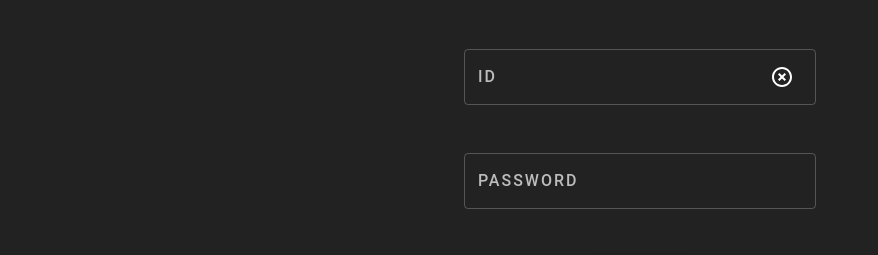
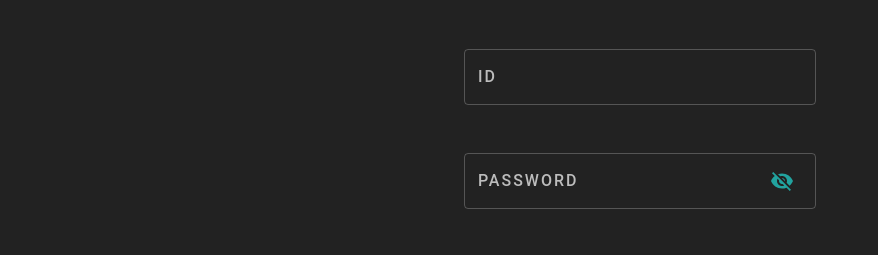
Before and after one commit to hjch0211/j-doodling-book, a React (Create React App) app: page /versatile-form in a window 1280 px wide. Shown: the part 159-414 px from the top of the page, without its empty margins (0-878 px from the left). Built offline with nearby package versions, Linux system fonts and the light colour scheme; a web font is replaced by a local one.

Commit message:
✨ Feat : adorements Input 생성 - 패스워드 보이게 하는 input 생성 - clear 버튼이 있는 input 생성

```diff
--- a/src/pages/VersatileForm/component/FormLogin/hook.ts
+++ b/src/pages/VersatileForm/component/FormLogin/hook.ts
@@ -6,8 +6,9 @@ const ID = "id";
 const PW = "password";
 
 export const useFormLogin = () => {
-  const { control, handleSubmit } = useForm();
+  const { control, handleSubmit, formState, setValue } = useForm();
   const createReg = createControlledReg(control);
+
   const reg = {
     email: createReg(ID, {
       validate: { isEmail: (val: string) => isEmail(val) || "이메일 형식이 올바르지 않습니다." },
@@ -20,10 +21,8 @@ export const useFormLogin = () => {
   const onSubmit = handleSubmit(async (data) => {
     // [Todo] MSW 작업해서 http request 보내기
     console.log(data);
+    console.log(formState.errors);
   });
 
-  // const vldErr = createVldErr(formState, [EMAIL, PW]); // 에러 처리를 위한 코드
-  const vldErr = {}; // 에러 처리를 위한 코드
-
-  return { reg, onSubmit, vldErr };
+  return { reg, onSubmit, setValue };
 };
--- a/src/pages/VersatileForm/component/FormLogin/index.tsx
+++ b/src/pages/VersatileForm/component/FormLogin/index.tsx
@@ -3,6 +3,8 @@ import { Button, InputAdornment, IconButton } from "@mui/material";
 import { useFormLogin } from "./hook";
 import { InputControlled as Input } from "../../../../components/atom/InputControlled";
 import HighlightOffIcon from "@mui/icons-material/HighlightOff";
+import VisibilityIcon from "@mui/icons-material/Visibility";
+import VisibilityOffIcon from "@mui/icons-material/VisibilityOff";
 import { Empty } from "../../../../components/atom";
 
 // [Todo] children 방지 방법 찾기
@@ -11,10 +13,12 @@ import { Empty } from "../../../../components/atom";
 // 아이디 저장 기능 버튼 추가
 // 아이디 찾기 비밀번호 찾기 회원가입 부분은 formfooter로 빼기
 export const FormLogin = () => {
-  const { reg, onSubmit } = useFormLogin();
-  // [Todo] 유효성 검사 로직 만들기
+  const { reg, onSubmit, setValue } = useFormLogin();
+  const [isMouseEnter, setIsMouseEnter] = React.useState(false);
+  const [isMouseDown, setIsMouseDown] = React.useState(false);
   // [Todo] input에 clear 버튼 달기
   // [Todo] password 보기 버튼 달기
+  // [Todo] MUI 자동 완성 UI 없애기
   // https://velog.io/@syoo970/react-hook-form%EA%B3%BC-MUI%EB%A5%BC-%EC%82%AC%EC%9A%A9%ED%95%9C-%EC%9E%AC%EC%82%AC%EC%9A%A9%EC%84%B1-%EC%9E%88%EB%8A%94-Input-%EA%B3%B5%ED%86%B5-%EC%BB%B4%ED%8F%AC%EB%84%8C%ED%8A%B8-%EB%A7%8C%EB%93%A4%EA%B8%B0TypeScript
 
   return (
@@ -35,24 +39,43 @@ export const FormLogin = () => {
           type="email"
           useControllerProps={reg.email}
           fullWidth
+          onMouseEnter={() => setIsMouseEnter(true)}
+          onMouseLeave={() => setIsMouseEnter(false)}
           InputProps={{
-            endAdornment: (
+            endAdornment: isMouseEnter && (
               <InputAdornment position="end">
-                <IconButton
-                  onMouseDown={(e) => {
-                    console.log(e.target);
-                  }}
-                >
-                  <HighlightOffIcon />
+                <IconButton onClick={() => setValue(reg.email.name, "")}>
+                  <HighlightOffIcon color="primary" />
                 </IconButton>
               </InputAdornment>
             ),
           }}
         />
         <Empty height="3rem" />
-        <Input useControllerProps={reg.password} label="PASSWORD" type="password" fullWidth />
+        <Input
+          useControllerProps={reg.password}
+          label="PASSWORD"
+          type={isMouseDown ? "text" : "password"}
+          fullWidth
+          InputProps={{
+            endAdornment: (
+              <InputAdornment position="end">
+                <IconButton
+                  onMouseDown={() => setIsMouseDown(true)}
+                  onMouseUp={() => setIsMouseDown(false)}
+                >
+                  {isMouseDown ? (
+                    <VisibilityIcon color="primary" />
+                  ) : (
+                    <VisibilityOffIcon color="primary" />
+                  )}
+                </IconButton>
+              </InputAdornment>
+            ),
+          }}
+        />
         <Empty height="3rem" />
-        <Button variant="contained" style={{ width: "30%" }}>
+        <Button variant="contained" type="submit" style={{ width: "30%" }}>
           Sign
         </Button>
       </form>
```
